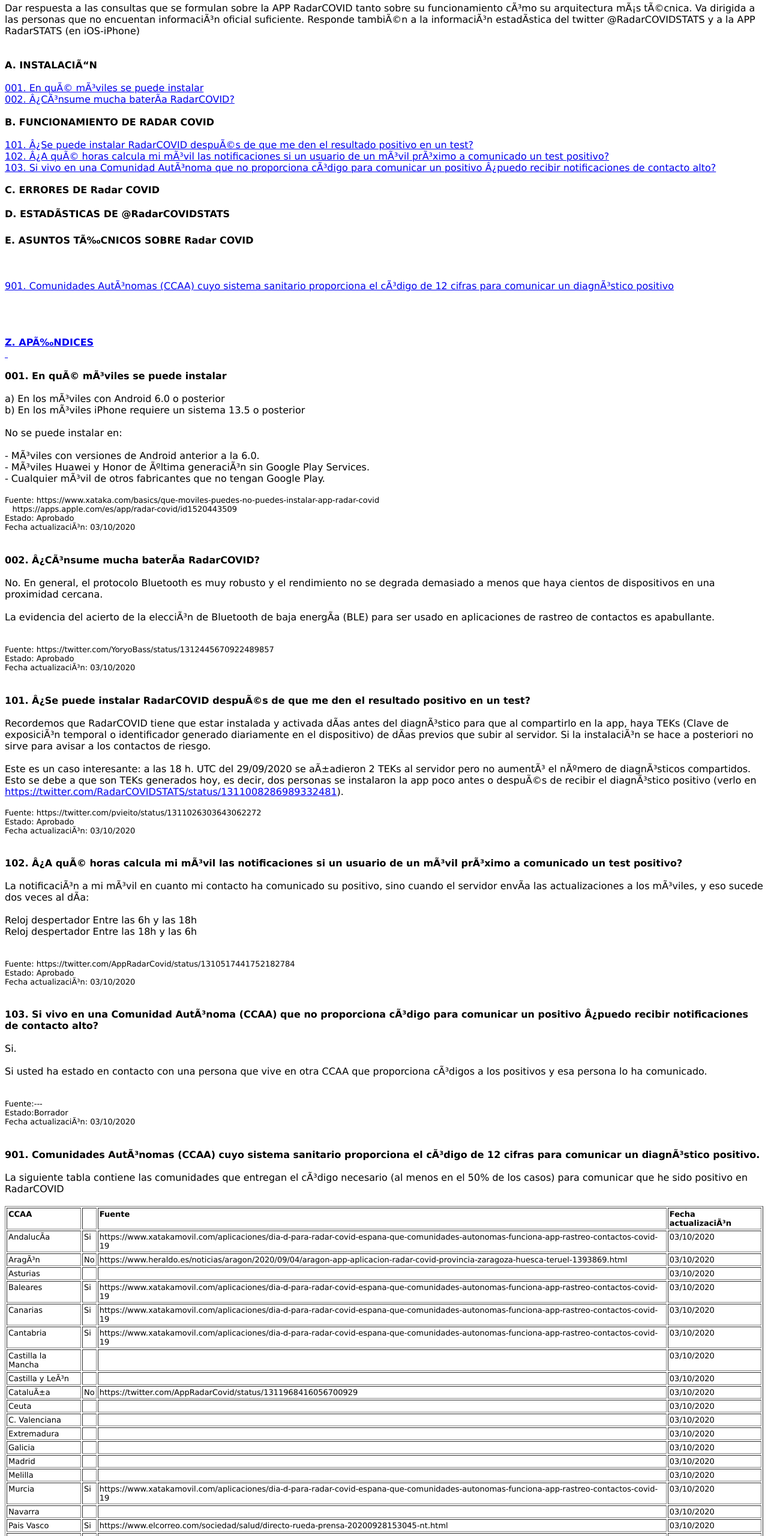
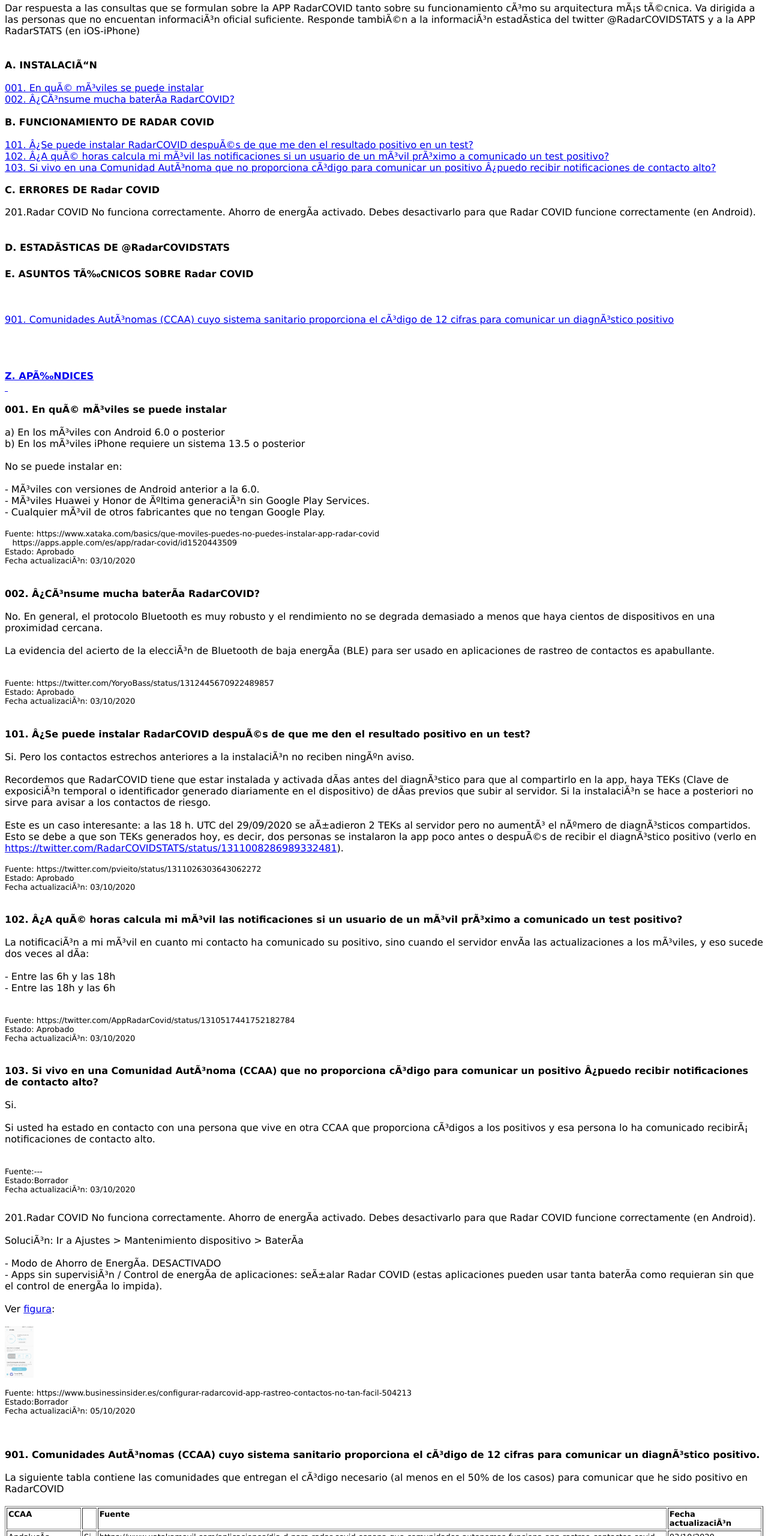
Before and after one commit to algarecu/RadarCovidSTATSVoluntarios, a plain HTML site: page index.html in a window 1280 px wide. Shown: the part 240-2800 px from the top of the page at 60% size. Drawn offline with Linux system fonts and the light colour scheme.

Commit message:
Update index.html

```diff
--- a/index.html
+++ b/index.html
@@ -1,3 +1,4 @@
+
 <!DOCTYPE html PUBLIC "-//W3C//DTD HTML 4.01 Transitional//EN">
 <html>
   <head>
@@ -64,9 +65,15 @@
     <font face="Verdana"><font face="Verdana"><b>C. ERRORES DE </b></font></font><font
       face="Verdana"><font face="Verdana"><b><font face="Verdana"><font
               face="Verdana"><font face="Verdana"><b>Radar </b></font></font></font>COVID<br>
-          <br>
-        </b></font></font><font face="Verdana"><font face="Verdana"><font
-          face="Verdana"><b>D. ESTADÍSTICAS DE </b></font></font></font><font
+        </b></font></font><br>
+    <font face="Verdana"><font face="Verdana"><font face="Verdana">201.Radar
+          COVID No funciona correctamente. Ahorro de energía activado.
+          Debes desactivarlo para que Radar COVID funcione correctamente
+          (en Android).</font><b><font face="Verdana"><br>
+            <br>
+          </font></b></font></font><font face="Verdana"><font
+        face="Verdana"><font face="Verdana"><b><br>
+            D. ESTADÍSTICAS DE </b></font></font></font><font
       face="Verdana"><font face="Verdana"><font face="Verdana"><b>@RadarCOVIDSTATS</b></font></font></font><br>
     <font face="Verdana">&nbsp;<br>
     </font><font face="Verdana"><font face="Verdana"><font
@@ -131,6 +138,9 @@ https://www.xataka.com/basics/que-moviles-puedes-no-puedes-instalar-app-radar-co
       <a name="rcv101"></a><b>101. ¿Se puede instalar RadarCOVID después
         de que me den el resultado positivo en un test?</b><b><br>
       </b><br>
+      Si. Pero los contactos estrechos anteriores a la instalación no
+      reciben ningún aviso.<br>
+      <br>
       Recordemos que RadarCOVID tiene que estar instalada y activada
       días antes del diagnóstico para que al compartirlo en la app, haya
       TEKs (Clave de exposición temporal o identificador generado
@@ -163,8 +173,8 @@ https://www.xataka.com/basics/que-moviles-puedes-no-puedes-instalar-app-radar-co
       positivo, sino cuando el servidor envía las actualizaciones a los
       móviles, y eso sucede dos veces al día:<br>
       <br>
-      Reloj despertador Entre las 6h y las 18h<br>
-      Reloj despertador Entre las 18h y las 6h<br>
+      - Entre las 6h y las 18h<br>
+      - Entre las 18h y las 6h<br>
       <br>
     </font><br>
     <font face="Verdana"><font face="Verdana"><font face="Verdana"><font
@@ -186,7 +196,7 @@ https://twitter.com/AppRadarCovid/status/1310517441752182784<br>
         <br>
         Si usted ha estado en contacto con una persona que vive en otra
         CCAA que proporciona códigos a los positivos y esa persona lo ha
-        comunicado.<br>
+        comunicado recibirá notificaciones de contacto alto.<br>
         <br>
       </font></font><br>
     <font face="Verdana"><font face="Verdana"><font face="Verdana"><font
@@ -194,7 +204,35 @@ https://twitter.com/AppRadarCovid/status/1310517441752182784<br>
                   face="Verdana"><font size="-1">Fuente:---<br>
                     Estado:Borrador<br>
                     Fecha actualización: 03/10/2020<br>
-                  </font></font></font></font></font></font><br>
+                    <br>
+                    <br>
+                  </font></font></font></font></font></font></font></font><font
+      face="Verdana"><font face="Verdana"><font face="Verdana">201.Radar
+          COVID No funciona correctamente. Ahorro de energía activado.
+          Debes desactivarlo para que Radar COVID funcione correctamente
+          (en Android).<br>
+          <br>
+          Solución: Ir a Ajustes &gt; Mantenimiento dispositivo &gt;
+          Batería<br>
+          <br>
+          - Modo de Ahorro de Energía. DESACTIVADO<br>
+          - Apps sin supervisión / Control de energía de aplicaciones:
+          señalar Radar COVID (estas aplicaciones pueden usar tanta
+          batería como requieran sin que el control de energía lo
+          impida).<br>
+          <br>
+          Ver <a href="201.jpg">figura</a>:<br>
+          <br>
+          <img alt="Ahorro energia" src="201.jpg" width="48" height="86"><br>
+        </font><b><font face="Verdana"> </font></b></font></font><br>
+    <font face="Verdana"><font face="Verdana"><font face="Verdana"><font
+            face="Verdana"><font face="Verdana"><font face="Verdana"><font
+                  face="Verdana"><font size="-1">Fuente:
+https://www.businessinsider.es/configurar-radarcovid-app-rastreo-contactos-no-tan-facil-504213<br>
+                    Estado:Borrador<br>
+                    Fecha actualización: 05/10/2020<br>
+                  </font></font></font></font></font></font></font></font><br>
+    <font face="Verdana"><font face="Verdana"><br>
       </font><br>
       <a name="rcv901"></a><b>901. Comunidades Autónomas (CCAA) cuyo
         sistema sanitario proporciona el código de 12 cifras para
@@ -409,7 +447,7 @@ https://twitter.com/AppRadarCovid/status/1310517441752182784<br>
       - TEK. Clave de exposición temporal (Temporary Exposure Key en
       inglés). Un identificador aleatorio generado diariamente en el dispositivo
       que utilizan las aplicaciones de exposición como Radar COVID para
-      detectar exposiciones de comunicar diagnósticos positivos<br>
+      detectar exposiciones y comunicar diagnósticos positivos.<br>
       <b><br>
         <br>
         EQUIPO QUE MANTIENE ESTA PÁGINA</b><b><br>
@@ -435,8 +473,8 @@ https://twitter.com/AppRadarCovid/status/1310517441752182784<br>
       redactado<br>
     </font><br>
     <small><br>
-    </small><font face="Verdana"><small>Versión: 0.23<br>
-        Fecha actualización: 04/10/2020 16:10<br>
+    </small><font face="Verdana"><small>Versión: 0.26<br>
+        Fecha actualización: 05/10/2020 01:00<br>
       </small><br>
       <br>
       <br>
```
